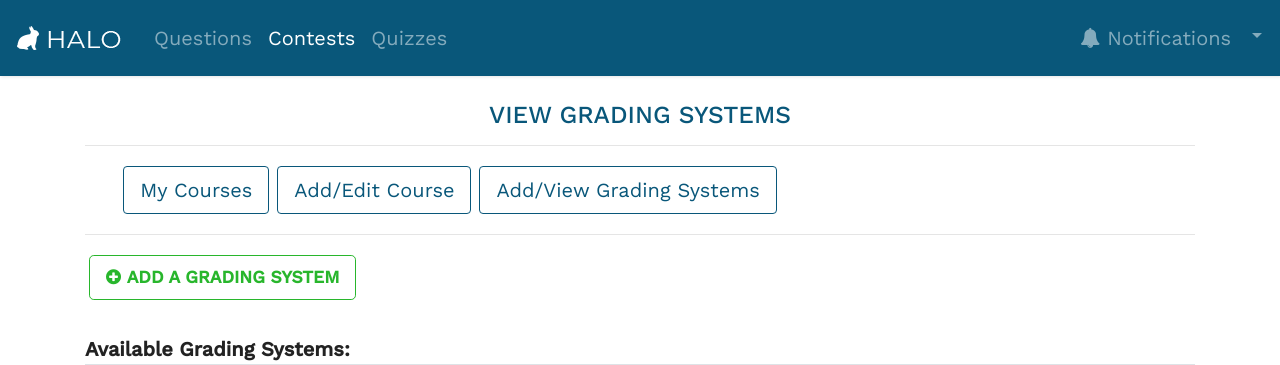
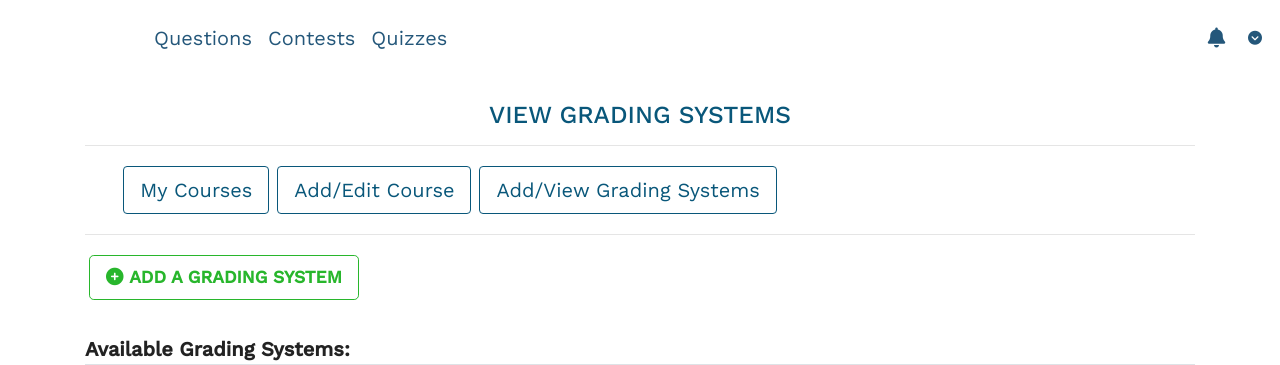
Before and after one commit to vinaykumargummadi/herepo, a Django app: template grades/templates/grading_systems.html in a window 1280 px wide. Shown: the top 365 px of the page. Run offline with Django 3.2, Linux system fonts and the light colour scheme; the template is opened without the code that fills it, so the values that code supplies are empty; style sheets or scripts are compiled from the project's sources; parts of the project's set-up code (start-up, migrations or seed data) failed here and were passed over; some libraries are stand-ins or nearby versions.

Commit message:
manage.html

```diff
--- a/assets/css/bombay.css
+++ b/assets/css/bombay.css
@@ -6,8 +6,25 @@
   color: #09577A;
 }
 
-.navbar {
-  background-color: #09577A !important;
+#manageNavbar {
+  background-color: white !important;
+}
+
+#manageNavbar .navbar-brand {
+  color: #24577A !important;
+}
+
+#manageNavbar .nav-link {
+  color: #24577A !important;
+}
+
+#manageNavbar .fa-chevron-circle-down {
+  font-size: 14px;
+}
+
+#manageNavbar .navbar {
+  -webkit-box-shadow: none !important;
+          box-shadow: none !important;
 }
 
 .title {
--- a/assets/css/bombay.scss
+++ b/assets/css/bombay.scss
@@ -6,8 +6,20 @@
 .header{
     color: $primary-color;
 }
-.navbar{
-    background-color:$primary-color!important;
+#manageNavbar{
+    background-color:white !important;
+    .navbar-brand{
+        color: #24577A !important;
+    }
+    .nav-link{
+        color: #24577A !important;
+    }
+    .fa-chevron-circle-down{
+        font-size: 14px;
+    }
+    .navbar{
+        box-shadow: none !important;
+    }
 }
 .title{
     color: $primary-color;
--- a/assets/css/course_detail_options.css
+++ b/assets/css/course_detail_options.css
@@ -10,19 +10,19 @@
   background-color: #09577A !important;
 }
 
-.nav-item .nav-link {
+.list-group .nav-item .nav-link {
   color: #09577A;
   background-color: transparent;
   border-width: 1px !important;
   border-color: #09577A;
 }
 
-.nav-item .nav-link:hover {
+.list-group .nav-item .nav-link:hover {
   color: #fff;
   background-color: #09577A;
 }
 
-.nav-item .active {
+.list-group .nav-item .active {
   color: #fff !important;
   background-color: #09577A !important;
 }
--- a/yaksh/static/yaksh/css/custom.css
+++ b/yaksh/static/yaksh/css/custom.css
@@ -34,6 +34,10 @@
     border: none;
     border-radius: 0;
     margin-bottom: 40px;
+    /* box-shadow: 1px 1px 3px rgba(0, 0, 0, 0.1); */
+}
+
+.nav-shadow{
     box-shadow: 1px 1px 3px rgba(0, 0, 0, 0.1);
 }
 
--- a/yaksh/templates/base.html
+++ b/yaksh/templates/base.html
@@ -3,13 +3,15 @@
 <!--[if lt IE 7]>      <html class="no-js lt-ie9 lt-ie8 lt-ie7" lang=""> <![endif]-->
 <!--[if IE 7]>         <html class="no-js lt-ie9 lt-ie8" lang=""> <![endif]-->
 <!--[if IE 8]>         <html class="no-js lt-ie9" lang=""> <![endif]-->
-<!--[if gt IE 8]><!--> <html class="no-js" lang=""> <!--<![endif]-->
+<!--[if gt IE 8]><!-->
+<html class="no-js" lang="">
+<!--<![endif]-->
+
 <head>
     <meta charset="utf-8">
     <meta http-equiv="X-UA-Compatible" content="IE=edge,chrome=1">
     <title>
-    {% block title %}
-    {% endblock %}
+        {% block title %} {% endblock %}
     </title>
     <meta name="description" content="">
     <meta name="viewport" content="width=device-width, initial-scale=1">
@@ -27,18 +29,10 @@
     <link rel="stylesheet" href="https://cdn.jsdelivr.net/npm/katex@0.12.0/dist/katex.min.css" integrity="sha384-AfEj0r4/OFrOo5t7NnNe46zW/tFgW6x/bCJG8FqQCEo3+Aro6EYUG4+cU+KJWu/X" crossorigin="anonymous">
     <link rel="stylesheet" href="{% static 'css/bombay.css' %}" />
     <!--Work Sans Font-->
-  <link href="https://fonts.googleapis.com/css2?family=Work+Sans:wght@400;500&display=swap" rel="stylesheet">
-
-
-
-  {% block meta %}
+    <link href="https://fonts.googleapis.com/css2?family=Work+Sans:wght@400;500&display=swap" rel="stylesheet"> {% block meta %}
     <meta charset="utf-8">
     <meta name="description" content="">
-  <meta name="author" content="">
-  {% endblock %}
-
-  {% block css %}
-  {% endblock %}
+    <meta name="author" content=""> {% endblock %} {% block css %} {% endblock %}
 
 
 
@@ -59,30 +53,33 @@
     <script src="https://cdn.plot.ly/plotly-latest.min.js"></script>
     <script defer src="https://cdn.jsdelivr.net/npm/katex@0.12.0/dist/contrib/auto-render.min.js" integrity="sha384-mll67QQFJfxn0IYznZYonOWZ644AWYC+Pt2cHqMaRhXVrursRwvLnLaebdGIlYNa" crossorigin="anonymous">
     </script>
-
+    <script src="https://kit.fontawesome.com/a01bd6bffe.js" crossorigin="anonymous" defer></script>
     <script>
         new WOW().init();
         $(document).ready(function() {
             renderMathInElement(
-          document.body,
-          {
-            delimiters: [
-              {left: "$$", right: "$$", display: false},
-              {left: "$", right: "$", display: true},
-            ]
+                document.body, {
+                    delimiters: [{
+                        left: "$$",
+                        right: "$$",
+                        display: false
+                    }, {
+                        left: "$",
+                        right: "$",
+                        display: true
+                    }, ]
                 }
             );
         });
     </script>
-  {% block script %}
-  {% endblock %}
+    {% block script %} {% endblock %}
 </head>
 
 <body {% block onload %} {% endblock %} class="yaksh">
 
     <div id="ontop">
         <div id="state">
-      Checking...<img src="{% static 'yaksh/images/check_answer.gif' %}"/>
+            Checking...<img src="{% static 'yaksh/images/check_answer.gif' %}" />
         </div>
     </div>
     <div id="loader">
@@ -102,16 +99,18 @@
         </div>
     </div>
 
-  {% block nav %}
-  {% endblock %}
+    {% block nav %} {% endblock %}
 
     <div class="base-content">
         <div class="header">
-             <h3><center>{% block pagetitle %}{% endblock pagetitle %}</center></h3>
+            <h3>
+                <center>{% block pagetitle %}{% endblock pagetitle %}</center>
+            </h3>
         </div>
-         <h4><center>{% block subtitle %}{% endblock %}</center></h4>
-         {% block content %}
-         {% endblock %}
+        <h4>
+            <center>{% block subtitle %}{% endblock %}</center>
+        </h4>
+        {% block content %} {% endblock %}
     </div>
 
 
@@ -131,4 +130,5 @@
     {% endblock %}
 
 </body>
+
 </html>
--- a/yaksh/templates/manage.html
+++ b/yaksh/templates/manage.html
@@ -1,8 +1,10 @@
 {% extends "base.html" %}
 {% load static %}
+
 {% block css %}
 <link rel="stylesheet" href="{% static 'manage.css' %}">
 {% endblock %}
+
 {% block nav %}
 <nav class="navbar navbar-expand-sm navbar-dark bg-primary fixed-top" id="manageNavbar">
     <a class="navbar-brand" href="{% url 'yaksh:index' %}">
@@ -33,7 +35,7 @@
     <ul class="navbar-nav ml-auto">
         <li class="nav-item">
           <a class="nav-link" href="{% url 'yaksh:view_notifications' %}">
-            <i class="fa fa-bell" style="size: 18px"></i>&nbsp;Notifications
+            <i class="fa fa-bell" style="size: 18px"></i>&nbsp;
             {% if request.custom_notifications > 0 %}
                 <span class="badge badge-success badge-pill">
                     {{request.custom_notifications}}
@@ -42,7 +44,7 @@
           </a>
         </li>
         <li class="nav-item dropdown my-lg-0" style="font-size: 1.2rem">
-            <a class="dropdown-toggle nav-link" id="user_dropdown" data-toggle="dropdown" href="#">{{user.get_full_name|title}}
+            <a class="nav-link" id="user_dropdown" data-toggle="dropdown" href="#">{{user.get_full_name|title}} <i class="fas fa-chevron-circle-down"></i>
             </a>
             <div class="dropdown-menu dropdown-menu-right">
             <a class="dropdown-item" href="{% url 'yaksh:edit_profile' %}">
@@ -75,6 +77,19 @@
     });
 </script>
 
+<!-- On scroll navbar shadow  -->
+<script>
+  $(window).scroll(function(){
+    // $('#manageNavbar').addClass('nav-shadow');
+    if ($(window).scrollTop() >= 30) {
+       $('#manageNavbar').addClass('nav-shadow');
+    }
+    else {
+       $('#manageNavbar').removeClass('nav-shadow');
+    }
+  })
+</script>
+
 {% endblock %}
 {% block content %}
 <div class="container">
```
Also changed, not shown: assets/css/course_detail_options.scss (+6 -6 lines), 2 other files. Lines whose indentation alone changed are shown as unchanged.
